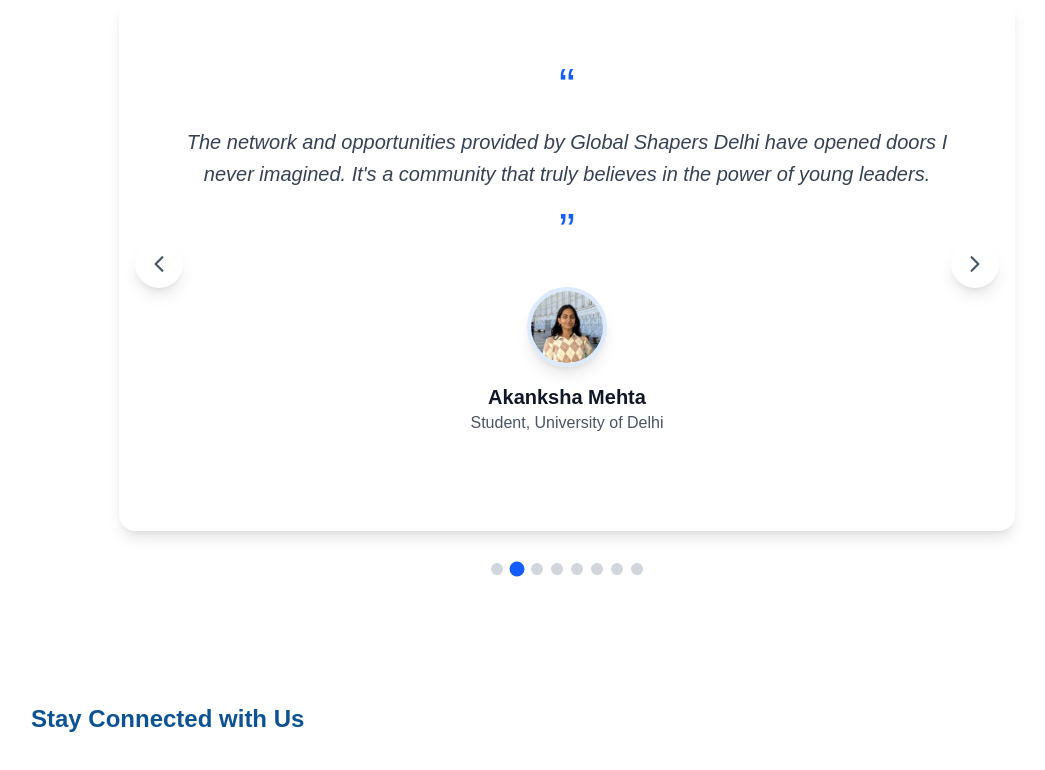
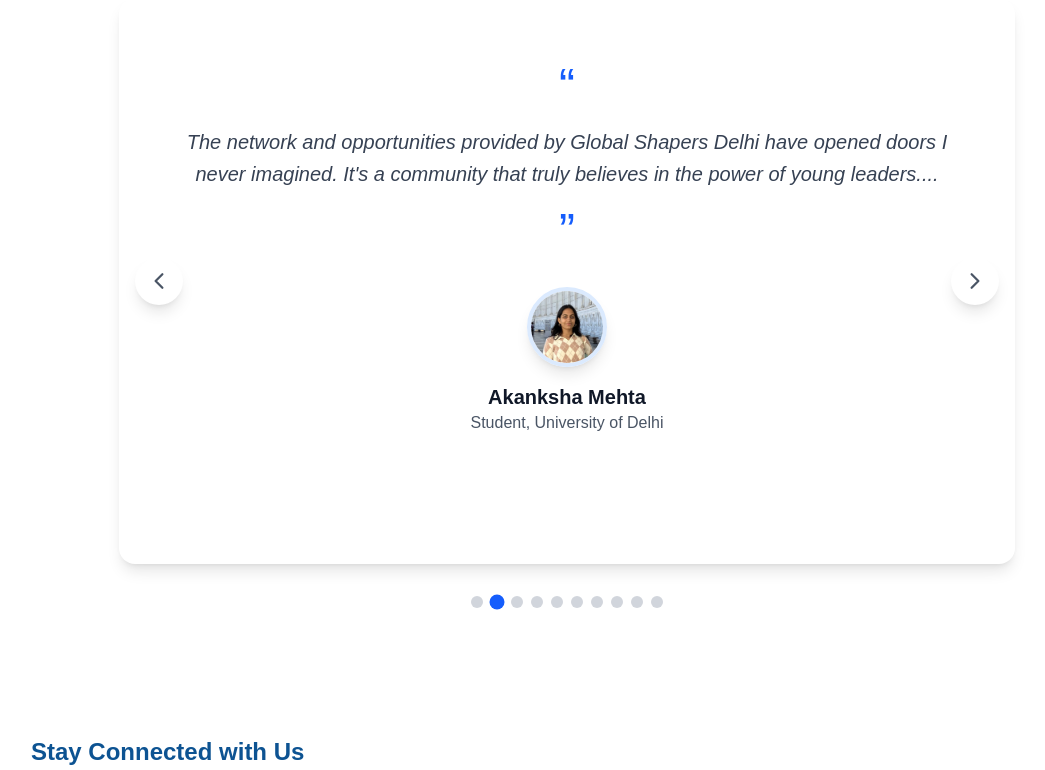
Before and after one commit to anubhavb11/Global-Shapers-Delhi, a Next.js app: page / in a window 1280 px wide. Shown: the part 4420-5190 px from the top of the page, without its empty margins (73-1118 px from the left). Built offline with nearby package versions, Linux system fonts and the light colour scheme.

Commit message:
Add new testimonials for Pranidhi Sawhney and Arshiya Verma, including images and quotes; update TestimonialSection for improved content presentation.

```diff
--- a/src/components/home/TestimonialSection.tsx
+++ b/src/components/home/TestimonialSection.tsx
@@ -68,6 +68,20 @@
     name: "Twisha Bansal",
     role: "Fellow (Health Awareness Project)",
     image: "/images/testimonials/Twisha_Bansal.jpeg"
+  },
+  {
+    id: 9,
+    quote: "Being part of the Global Shapers Delhi Hub has been one of the most rewarding journeys of my life. I started as a fellow in 2020, full of curiosity and passion to make a difference, and over time, grew into the roles of Shaper, Impact Officer, and Curator. Each step taught me something new — about leadership, collaboration, and the power of community. The experience culminated in the incredible opportunity to be a Davos50 Delegate in 2024, which allowed me to understand global perspectives and the potential of young changemakers. What I cherish most is how this platform constantly challenged me to grow, pushed me to think bigger, gave me a perfect springboard and connected me with inspiring people committed to creating lasting impact. It’s a space full of opportunities, learning, and purpose.",
+    name: "Pranidhi Sawhney",
+    role: "Consultant, The World Bank",
+    image: "/images/testimonials/Pranidhi_Sawhney.jpg"
+  },
+  {
+    id: 10,
+    quote: "Being part of the Global Shapers New Delhi Hub has been one of the most rewarding experiences for me. What makes the hub special is not just the ambitious projects we run — on mental health, health, education, climate, and financial literacy — but the energy and commitment of the people behind them. I’ve seen first-hand how the team goes beyond talk and actually builds initiatives that create real impact. Whether it’s challenging stigma around mental health, helping young people make informed financial choices, or opening up opportunities in education and health, the work always feels grounded in what communities really need. For me, the best part has been the culture of collaboration and empathy. Everyone brings different strengths, but we share the same purpose of making change happen. It’s taught me how powerful youth-led action can be when we work together with focus and heart.",
+    name: "Arshiya Verma",
+    role: "Senior Associate, Dimagi",
+    image: "/images/testimonials/Arshiya_Verma.jpg"
   }
 ];
 
@@ -200,7 +214,7 @@
                     <div className="mb-8">
                       <div className="text-4xl sm:text-5xl text-blue-600 mb-4">&ldquo;</div>
                       <blockquote className="text-lg sm:text-xl text-gray-700 leading-relaxed italic">
-                        {testimonial.quote}
+                        {testimonial.quote.slice(0, 300)}...
                       </blockquote>
                       <div className="text-4xl sm:text-5xl text-blue-600 mt-4">&rdquo;</div>
                     </div>
```
Also changed, not shown: public/images/testimonials/Arshiya_Verma.jpg (added), public/images/testimonials/Pranidhi_Sawhney.jpg (added).
